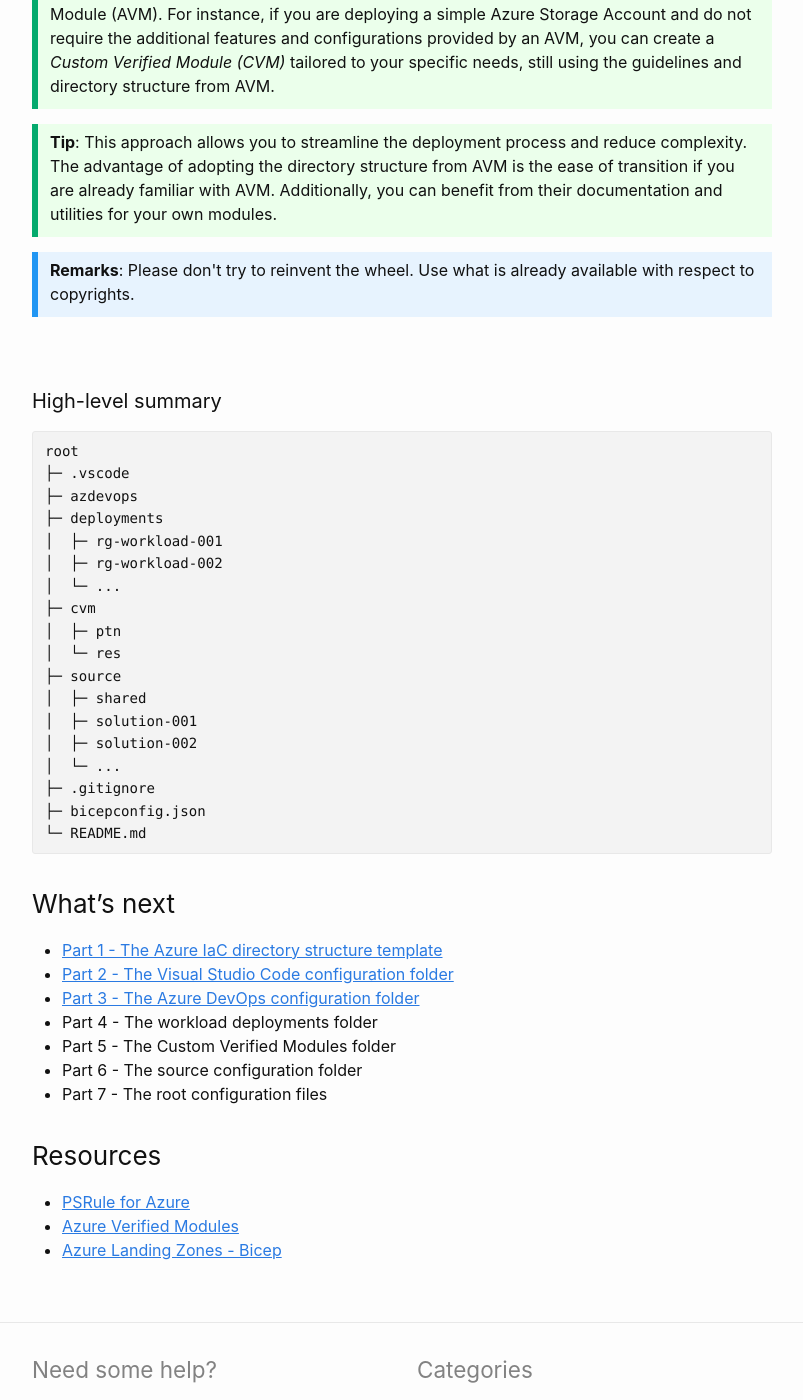
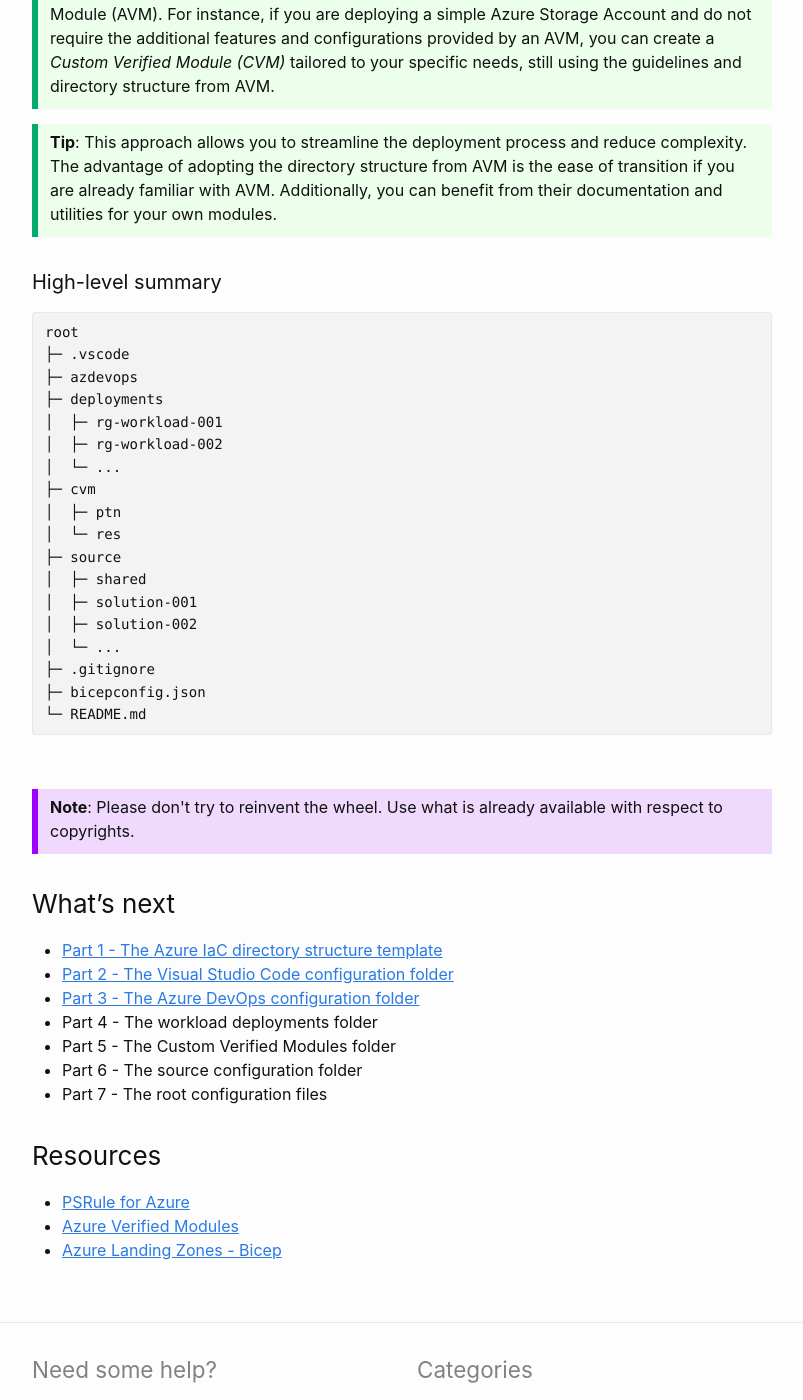
Before and after one commit to msc365/msc365.github.io, a Jekyll site: the page built from _posts/2024-09-23-azure-iac-directory-template-part-1.md, in a window 1280 px wide and 1400 px high, scrolled down 848 px. Shown: the whole window, without its empty margins (238-1041 px from the left). Built offline with Jekyll 4.4.1, drawn with Linux system fonts in a browser that asks for light colours; comment, search, counter and statistics services are not loaded.

Commit message:
Update moved note

````diff
--- a/_posts/2024-09-23-azure-iac-directory-template-part-1.md
+++ b/_posts/2024-09-23-azure-iac-directory-template-part-1.md
@@ -27,12 +27,6 @@
     <p><strong>Tip</strong>: This approach allows you to streamline the deployment process and reduce complexity. The advantage of adopting the directory structure from AVM is the ease of transition if you are already familiar with AVM. Additionally, you can benefit from their documentation and utilities for your own modules.</p>
 </div>
 
-<div class="important">
-    <p><strong>Remarks</strong>: Please don't try to reinvent the wheel. Use what is already available with respect to copyrights.</p>
-</div>
-
-<br>
-
 #### High-level summary
 
 ```pre
@@ -56,6 +50,12 @@
 └─ README.md
 ```
 
+<br>
+
+<div class="note">
+    <p><strong>Note</strong>: Please don't try to reinvent the wheel. Use what is already available with respect to copyrights.</p>
+</div>
+
 ### What's next
 
 - [Part 1 - The Azure IaC directory structure template]({% link _posts/2024-09-23-azure-iac-directory-template-part-1.md %})
````
